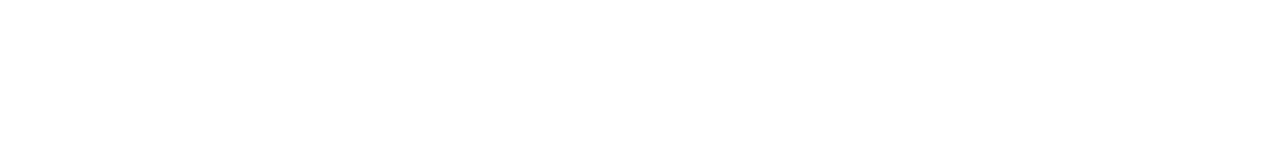
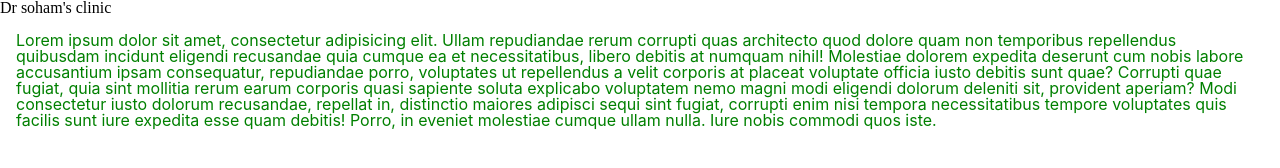
Before and after one commit to sohamm10/drsohamsclinic, a plain HTML site: page index.html in a window 1280 px wide. Drawn offline with Linux system fonts and the light colour scheme.

Commit message:
style changes

```diff
--- a/index.html
+++ b/index.html
@@ -1,12 +1,17 @@
 <!DOCTYPE html>
 <html lang="en">
-
   <head>
     <meta charset="UTF-8" />
     <meta name="viewport" content="width=device-width, initial-scale=1.0" />
     <link rel="stylesheet" href="css/main.css" />
-  <link href="https://fonts.googleapis.com/css?family=Merriweather|Roboto&display=swap" rel="stylesheet" />
-  <link href="https://fonts.googleapis.com/css?family=Open+Sans&display=swap" rel="stylesheet" />
+    <link
+      href="https://fonts.googleapis.com/css?family=Merriweather|Roboto&display=swap"
+      rel="stylesheet"
+    />
+    <link
+      href="https://fonts.googleapis.com/css?family=Open+Sans&display=swap"
+      rel="stylesheet"
+    />
     <title>drsohamsclinic</title>
   </head>
 
@@ -32,30 +37,30 @@ with sass use and fast and responsive website
   footer section
 ******************************************-->
 
-
     <!-- ********************************************************
       footer section
     *****************************************************-->
 
+    <h1>
+      Dr soham's clinic
+    </h1>
 
-
-
-
-
-
-
-
-
-
-
-
-
-
-
-
-
-
-
+    <p>
+      Lorem ipsum dolor sit amet, consectetur adipisicing elit. Ullam
+      repudiandae rerum corrupti quas architecto quod dolore quam non temporibus
+      repellendus quibusdam incidunt eligendi recusandae quia cumque ea et
+      necessitatibus, libero debitis at numquam nihil! Molestiae dolorem
+      expedita deserunt cum nobis labore accusantium ipsam consequatur,
+      repudiandae porro, voluptates ut repellendus a velit corporis at placeat
+      voluptate officia iusto debitis sunt quae? Corrupti quae fugiat, quia sint
+      mollitia rerum earum corporis quasi sapiente soluta explicabo voluptatem
+      nemo magni modi eligendi dolorum deleniti sit, provident aperiam? Modi
+      consectetur iusto dolorum recusandae, repellat in, distinctio maiores
+      adipisci sequi sint fugiat, corrupti enim nisi tempora necessitatibus
+      tempore voluptates quis facilis sunt iure expedita esse quam debitis!
+      Porro, in eveniet molestiae cumque ullam nulla. Iure nobis commodi quos
+      iste.
+    </p>
 
     <!-- ***********************************************************************
 
@@ -91,5 +96,4 @@ with sass use and fast and responsive website
     </div> -->
     <script src="app.js"></script>
   </body>
-
 </html>
--- a/scss/main.scss
+++ b/scss/main.scss
@@ -6,3 +6,12 @@
 // sass scss/main.scss:css/style.css --watch        --code for sass compilation
 
 // navbar style
+
+p {
+
+
+     color: green;
+     padding: 1rem;
+     margin: 0 auto;
+     font-family: -apple-system, BlinkMacSystemFont, 'Segoe UI', Roboto, Oxygen, Ubuntu, Cantarell, 'Open Sans', 'Helvetica Neue', sans-serif;
+}
```
Also changed, not shown: css/main.css, 2 other files. Lines whose indentation alone changed are shown as unchanged.
